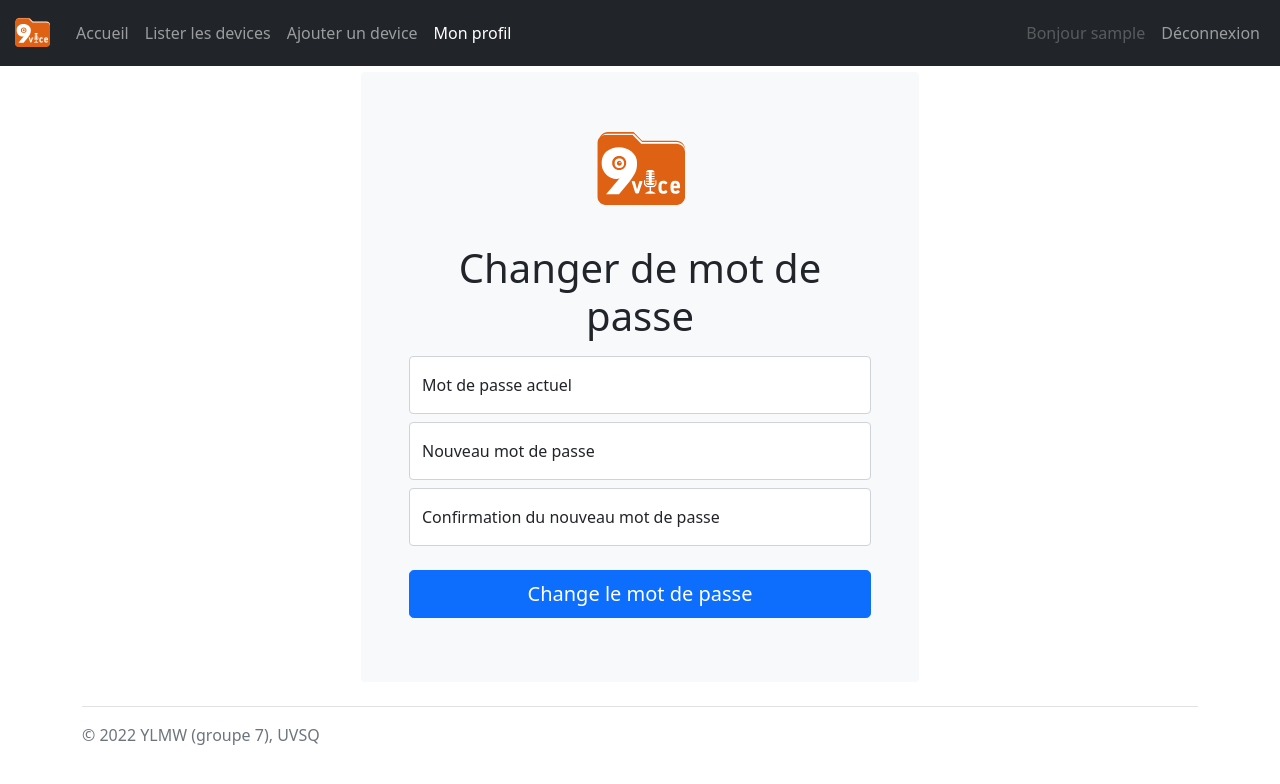
After one commit to YLMW/9vice, a Flask app: template 9vice-FlaskServer/templates/changePassword.html in a window 1280 px wide. The commit adds this page. Shown: the top 784 px of the page. Run offline with Flask 2, Linux system fonts and the light colour scheme; the template is opened without the code that fills it: most values are stand-ins (such as "Sample title", 1, 10 or a date in 2020).

Commit message:
change pass
.env

```diff
--- a/9vice-FlaskServer/crypto/crypto.py
+++ b/9vice-FlaskServer/crypto/crypto.py
@@ -9,7 +9,7 @@ import os
 class AESCipher(object):
 
     def __init__(self):
-        env_path = os.getcwd() + "/crypto/.env"
+        env_path = os.getcwd() + "/.env"
         load_dotenv(dotenv_path=env_path)
         SECRET = os.getenv("SECRET_KEY")
         self.bs = AES.block_size
--- a/9vice-FlaskServer/requester/request.py
+++ b/9vice-FlaskServer/requester/request.py
@@ -7,7 +7,7 @@ from datetime import datetime
 class Requester:
 
     def __init__(self):
-        env_path = os.getcwd() + "/requester/.env"
+        env_path = os.getcwd() + "/.env"
         load_dotenv(dotenv_path=env_path)
         USERNAME = os.getenv("DB_USERNAME")
         PASSWORD = os.getenv("DB_PASSWORD")
@@ -62,7 +62,7 @@ class Requester:
     # RAJOUTER UN RETOUR
     def del_user(self, id_user: int) -> bool:
         try:
-            sql = "DELETE FROM device.users WHERE id_user=%s"
+            sql = "DELETE FROM device.users WHERE id_user=%s AND isAdmin=false"
             self.cursor.execute(sql, (id_user,))
             self.connection.commit()
             return True
--- a/9vice-FlaskServer/templates/adminPanel.html
+++ b/9vice-FlaskServer/templates/adminPanel.html
@@ -38,6 +38,8 @@
                             <td>{{ user["mail"] }}</td>
                             <td>{{ user["lastCon"] }}</td>
                             {% if  user["isAdmin"] %}
+                                <td></td>
+                                <td></td>
                             {% else %}
                                 {% if user["isBlocked"] %}
                                     <td>
--- /dev/null
+++ b/9vice-FlaskServer/templates/changePassword.html
@@ -0,0 +1,51 @@
+{% extends "base.html" %}
+
+{% set profile_active = 'active' %}
+{% set title = 'Profil' %}
+
+{% block content %}
+
+    <div class="d-flex justify-content-center align-items-center">
+        <div class="bg-light p-5 rounded w-50">
+            <form action="{{ url_for('auth.changePass') }}" method="POST">
+                <div class="raw-fluid text-center">
+                    <img class="mb-4" src="../static/logo.svg" alt="" width="100" height="auto">
+                </div>
+                <h1 class="h1 mb-3 fw-normal text-center">Changer de mot de passe</h1>
+
+                {% if erreur %}
+                    <div class="alert alert-danger" role="alert">
+                        {{ erreur }}
+                    </div>
+                {% endif %}
+                {% if success %}
+                    <div class="alert alert-success" role="alert">
+                        {{ success }}
+                    </div>
+                {% endif %}
+
+                <div class="form-floating my-2">
+                    <input type="password" class="form-control" id="currentPassword" name="currentPassword" placeholder="Mot de passe actuel"
+                           required>
+                    <label for="currentPassword">Mot de passe actuel</label>
+                </div>
+
+                <div class="form-floating my-2">
+                    <input type="password" class="form-control" id="newPassword" name="newPassword" placeholder="Nouveau mot de passe"
+                           required>
+                    <label for="newPassword">Nouveau mot de passe</label>
+                </div>
+
+                <div class="form-floating my-2">
+                    <input type="password" class="form-control" id="newPasswordConfirm" name="newPasswordConfirm"
+                           placeholder="Confirmation du nouveau mot de passe" required>
+                    <label for="newPasswordConfirm">Confirmation du nouveau mot de passe</label>
+                </div>
+
+                <button class="w-100 btn btn-lg btn-primary my-3" type="submit">Change le mot de passe</button>
+
+            </form>
+        </div>
+    </div>
+
+{% endblock %}
```
Also changed, not shown: 9vice-FlaskServer/routes/auth.py (+47 -7 lines), 9vice-FlaskServer/routes/main.py (+5 -2 lines), 9vice-FlaskServer/templates/profile.html (+7 -0 lines).
